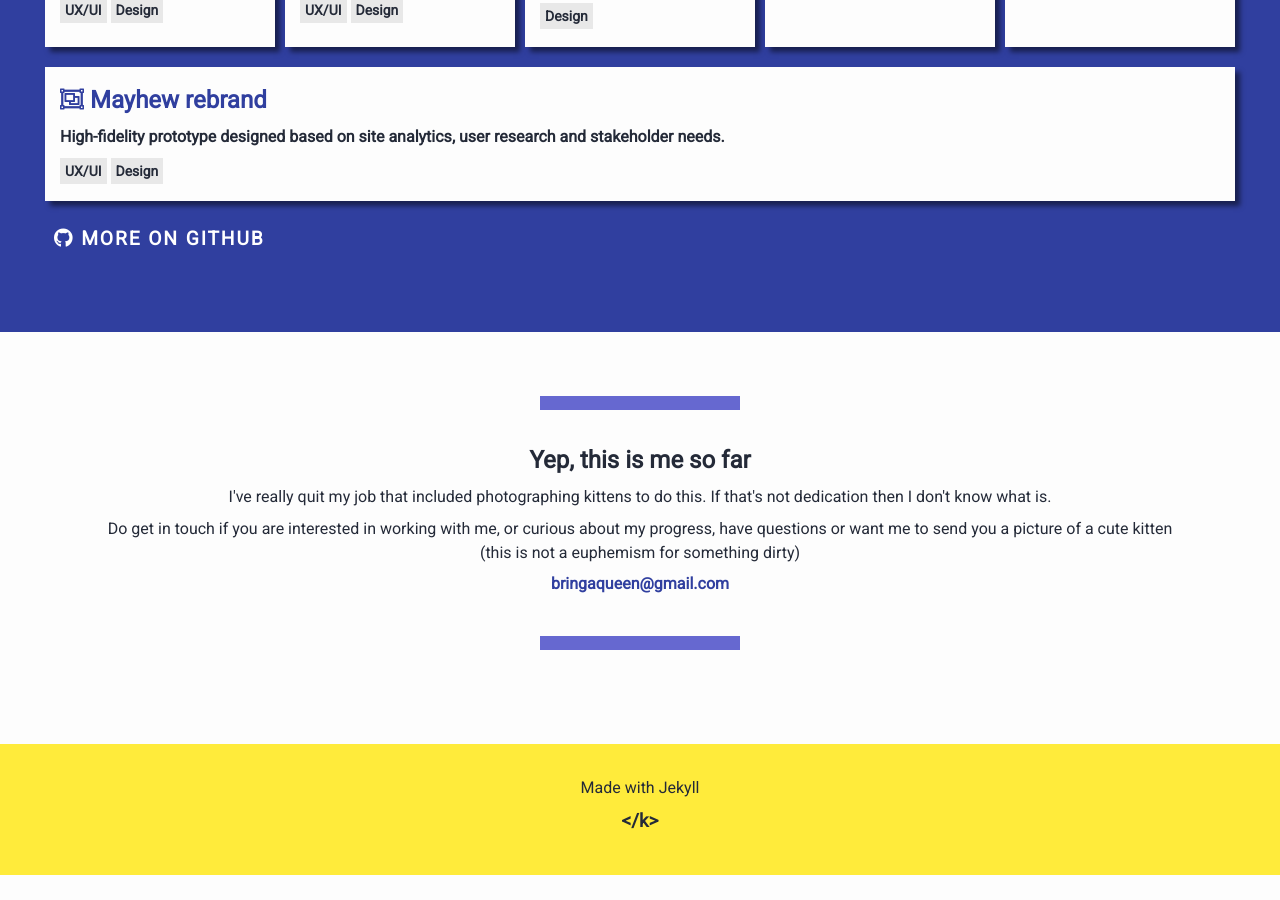
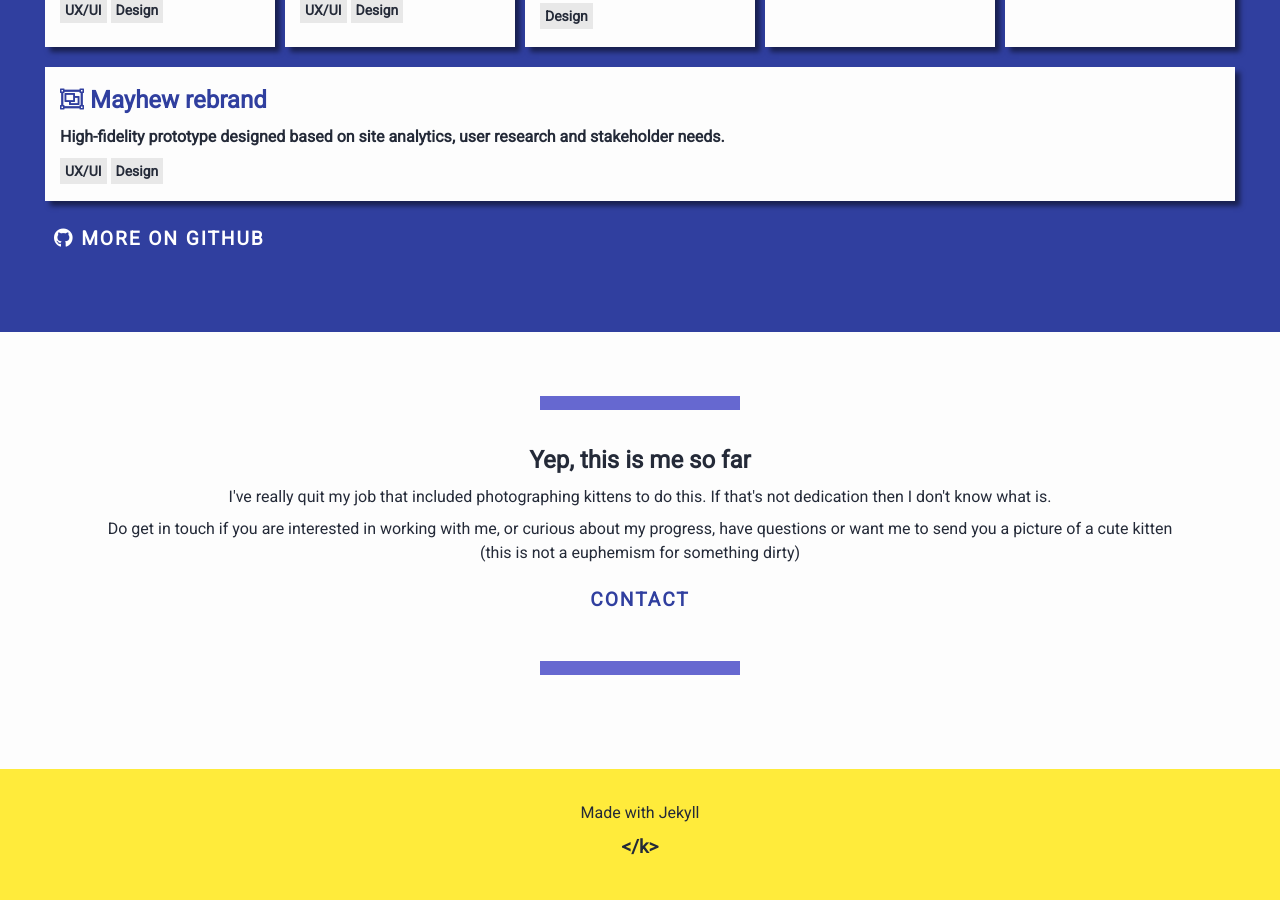
Before and after one commit to krisztin/krisztin.github.io, a Jekyll site: the page built from index.md, in a window 1280 px wide and 900 px high, scrolled down 1329 px. Built offline with Jekyll 4.4.1, drawn with Linux system fonts in a browser that asks for light colours; nearby versions of some CDN libraries; before the commit the page ends 2204 px from its top, so only the background shows below that.

Commit message:
fixing links

```diff
--- a/_includes/header.html
+++ b/_includes/header.html
@@ -4,7 +4,7 @@
     <div class="pad-tb-2">
       {%- assign default_paths = site.pages | map: "path" -%}
       {%- assign page_paths = site.header_pages | default: default_paths -%}
-      <a class="site-title" rel="author" href="{{ " / " | relative_url }}">&#60; k &#62;</a>
+      <a class="site-title" rel="author" href="{{ site.url }}">&#60; k &#62;</a>
 
       {%- if page_paths -%}
       <nav class="site-nav">
--- a/_layouts/home.html
+++ b/_layouts/home.html
@@ -29,7 +29,7 @@ layout: default
       <p>I've really quit my job that included photographing kittens to do this. If that's not dedication then I don't know what is.</p>
       <p>Do get in touch if you are interested in working with me, or curious about my progress, have questions or want me to send you a picture of a cute kitten<br>
         (this is not a euphemism for something dirty)</p>
-        <p><a class="tooltip" href="mailto:bringaqueen@gmail.com">bringaqueen@gmail.com</a></p>
+        <a href="/contact" class="btn btn-dark-text">Contact</a>
     </div>
     <div class="line"></div>
   </article>
```
